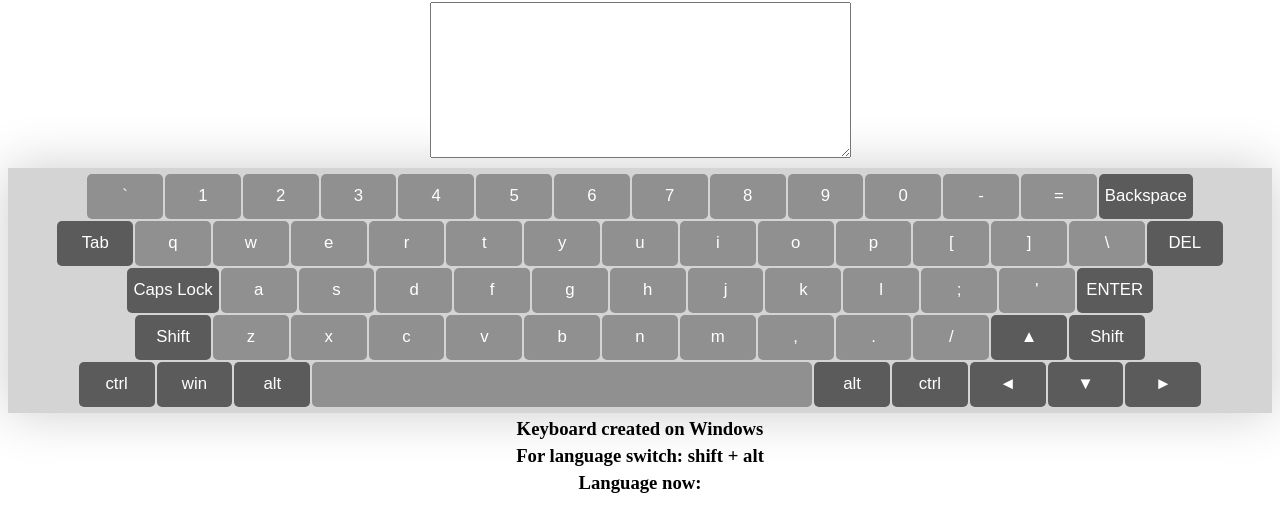
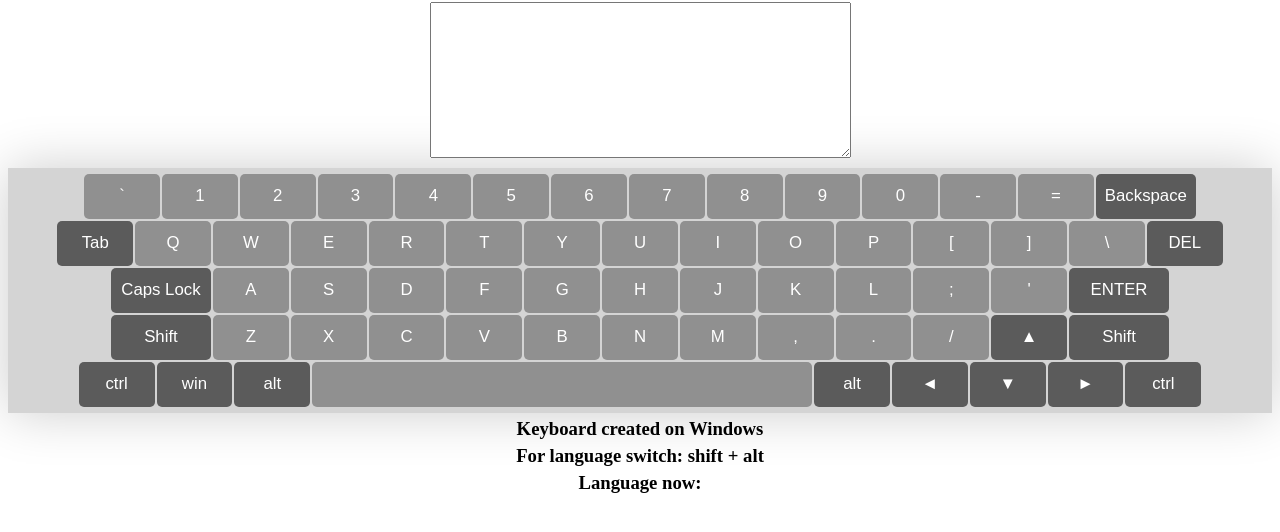
Before and after one commit to Hanna-Mamedova/virtual-keyboard, a website built with webpack: page src/index.html in a window 1280 px wide. Both pictures are taken after a click on the button "Caps Lock". Shown: the part 78-610 px from the top of the page. Built offline with nearby package versions, Linux system fonts and the light colour scheme.

Commit message:
feat: add textarea.value = keyboard.input.value. special keys events need to be corrected

```diff
--- a/src/js/index.js
+++ b/src/js/index.js
@@ -12,7 +12,6 @@ const Keyboard = {
 
     eventHandlers: {
         oninput: null,
-        onclose: null
     },
 
     properties: {
@@ -31,9 +30,16 @@ const Keyboard = {
         this.elements.keysContainer.classList.add('keyboard__keys');
         this.elements.keysContainer.append(this.createKeys());
 
+        this.elements.keys = this.elements.keysContainer.querySelectorAll(".keyboard__key")
+
         // Add to DOM
         this.elements.main.append(this.elements.keysContainer);
         document.body.append(this.elements.main);
+
+        // Add use keyboard for elements
+        this.open('', function (currentValue) {
+            document.querySelector("textarea").value = currentValue;
+        });
     },
 
     // CREATE KEYS
@@ -44,7 +50,7 @@ const Keyboard = {
             "Tab", "q", "w", "e", "r", "t", "y", "u", "i", "o", "p", "[", "]", "\\", "DEL",
             "Caps Lock", "a", "s", "d", "f", "g", "h", "j", "k", "l", ";", "'", "ENTER",
             "ShiftLeft", "z", "x", "c", "v", "b", "n", "m", ",", ".", "/", "up", "ShiftRight",
-            "Ctrl", "Win", "Alt", "space", "Alt", "Ctrl", "left", "down", "right",
+            "Ctrl", "Win", "Alt", "space", "Alt", "left", "down", "right", "Ctrl"
         ];
 
         // Looping the keylayout
@@ -207,6 +213,7 @@ const Keyboard = {
 
                     default:
                         KEY_ELEMENT.textContent = key.toLowerCase();
+                        KEY_ELEMENT.classList.add("changeCase");
 
                         KEY_ELEMENT.addEventListener("click", () => {
                             this.properties.value += this.properties.capsLock ? key.toUpperCase() : key.toLowerCase();
@@ -228,16 +235,30 @@ const Keyboard = {
 
     // TRIGGER EVENT
     triggerEvent(handlerName) {
-        console.log("Event triggered:" + handlerName);
+        if(typeof this.eventHandlers[handlerName] == "function") {
+            this.eventHandlers[handlerName](this.properties.value);
+        }
     },
 
     // CAPSLOCK HANDLER
     toggleCapsLock() {
-        console.log("CapsLock Toggled");
+        this.properties.capsLock = !this.properties.capsLock;
+
+        for (const key of this.elements.keys) {
+            if (key.classList.contains("changeCase")) {
+                key.textContent = this.properties.capsLock ? key.textContent.toUpperCase() : key.textContent.toLowerCase();
+            }
+        }
+    },
+
+    open(initialValue, oninput) {
+        this.properties.value = initialValue || "";
+        this.eventHandlers.oninput = oninput;
     }
-}
+};
 
 window.onload = () => {
+    // TITLE
     createTextNode('TITLE', 'h1', `VIRTUAL KEYBOARD`);
 
     // TEXTAREA
@@ -246,6 +267,7 @@ window.onload = () => {
     // KEYBOARD
     Keyboard.init();
 
+    // SUBTITLES
     createTextNode('SUBTITLE', 'h3', `Keyboard created on Windows`);
     createTextNode('LANGUAGE', 'h3', `For language switch: shift + alt`);
     createTextNode('LANGUAGE_NOW', 'h3', `Language now:`);
--- a/src/scss/style.scss
+++ b/src/scss/style.scss
@@ -70,7 +70,7 @@ h3 {
 }
 
 .keyboard__key--special-wide {
-    max-width: 15%;
+    width: 15%;
     background: rgba(41, 41, 41, 0.7);
 }
 
```
Also changed, not shown: src/index.html (+0 -10 lines).
